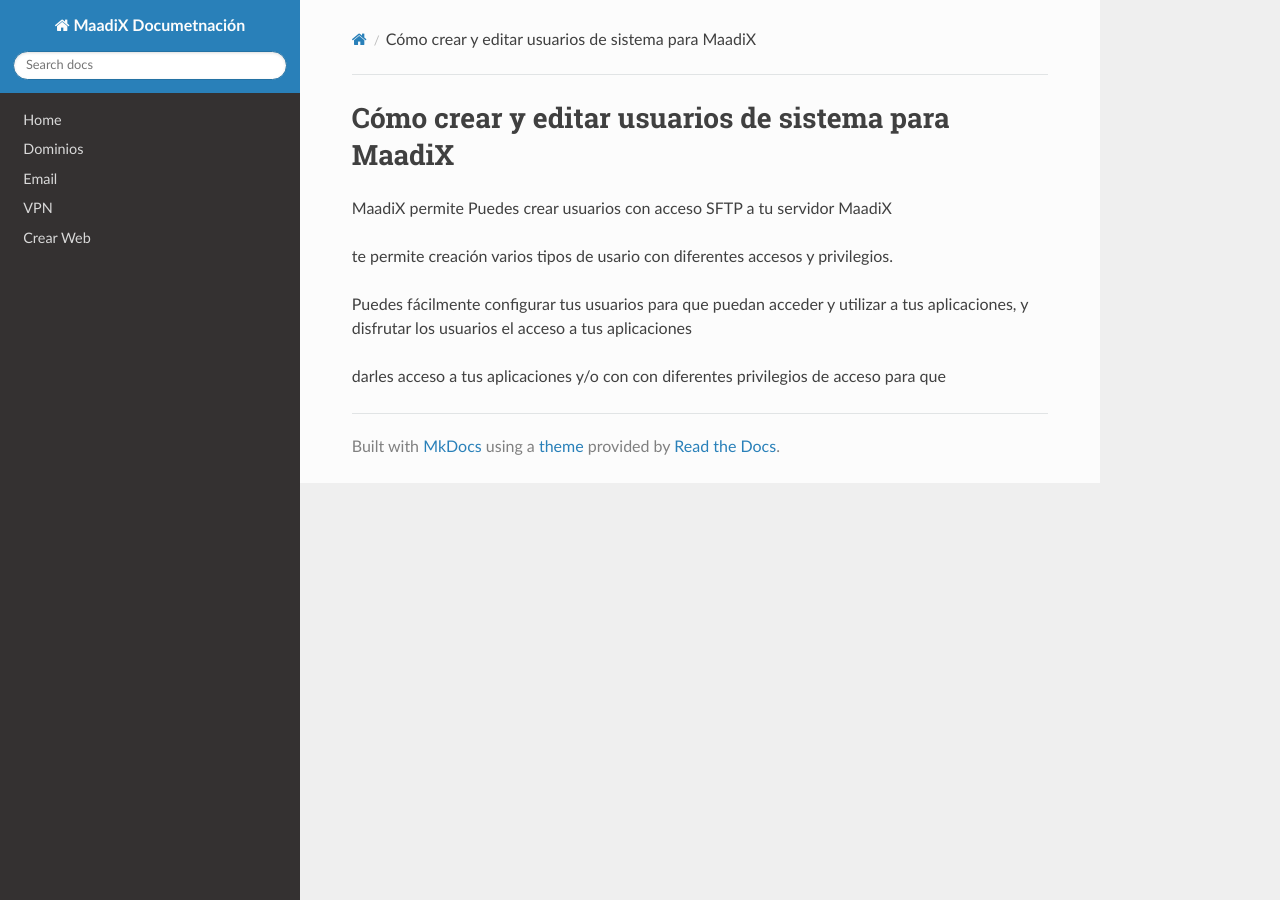
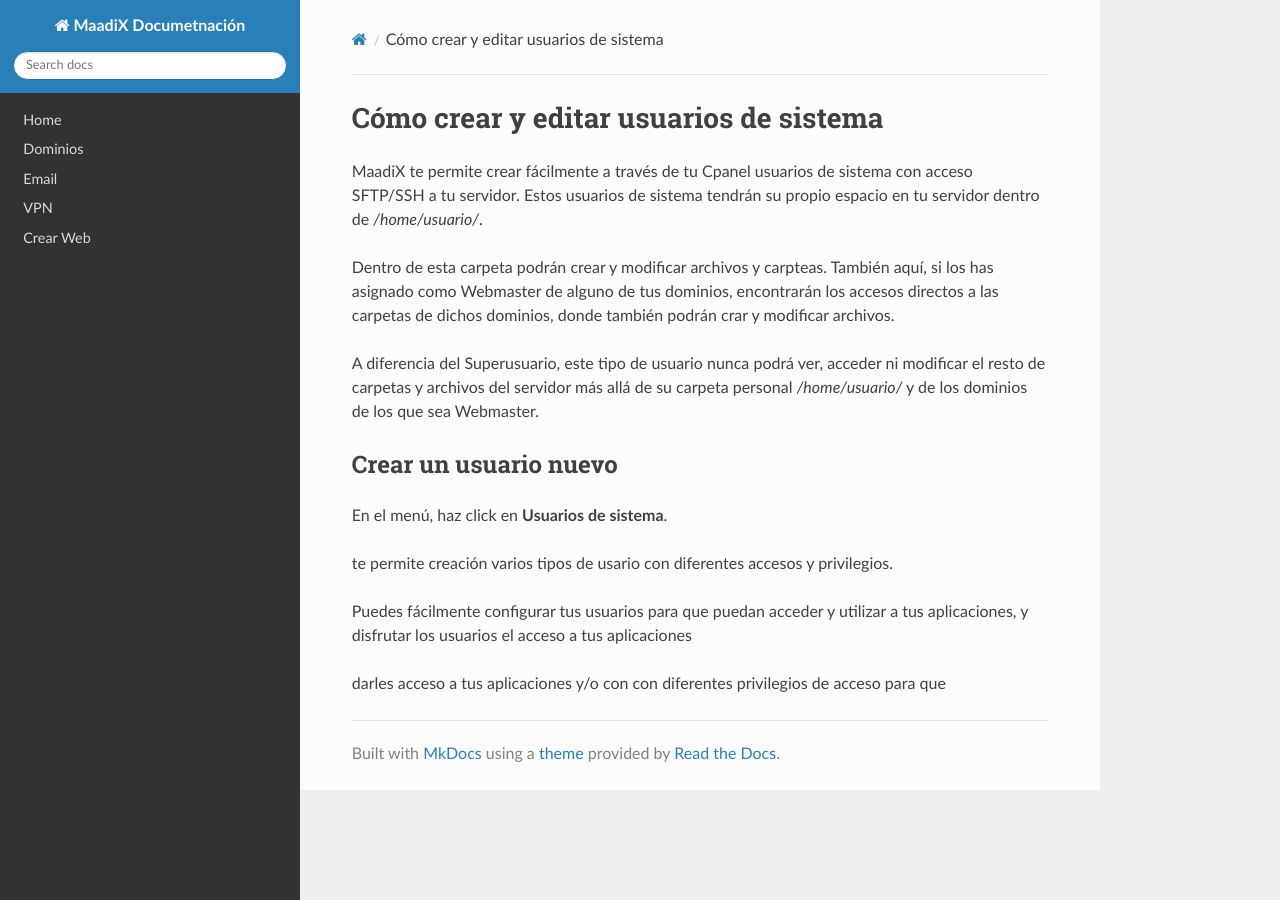
Before and after one commit to MaadixNet/docs, an MkDocs documentation site: the page built from docs/users.md, in a window 1280 px wide. Built offline with MkDocs 1.6.1, drawn with Linux system fonts in a browser that asks for light colours; nearby versions of some CDN libraries; old or Windows-style settings are respelled for this version of MkDocs.

Commit message:
Update users.md

```diff
--- a/docs/users.md
+++ b/docs/users.md
@@ -1,6 +1,14 @@
-# Cómo crear y editar usuarios de sistema para MaadiX
+# Cómo crear y editar usuarios de sistema
 
-MaadiX permite Puedes crear usuarios con acceso SFTP a tu servidor MaadiX
+MaadiX te permite crear fácilmente a través de tu Cpanel usuarios de sistema con acceso SFTP/SSH a tu servidor. Estos usuarios de sistema tendrán su propio espacio en tu servidor dentro de */home/usuario/*.
+
+Dentro de esta carpeta podrán crear y modificar archivos y carpteas. También aquí, si los has asignado como Webmaster de alguno de tus dominios, encontrarán los accesos directos a las carpetas de dichos dominios, donde también podrán crar y modificar archivos.
+
+A diferencia del Superusuario, este tipo de usuario nunca podrá ver, acceder ni modificar el resto de carpetas y archivos del servidor más allá de su carpeta personal */home/usuario/* y de los dominios de los que sea Webmaster.
+
+## Crear un usuario nuevo
+
+En el menú, haz click en **Usuarios de sistema**.
 
 te permite creación varios tipos de usario con diferentes accesos y privilegios.
 
```
